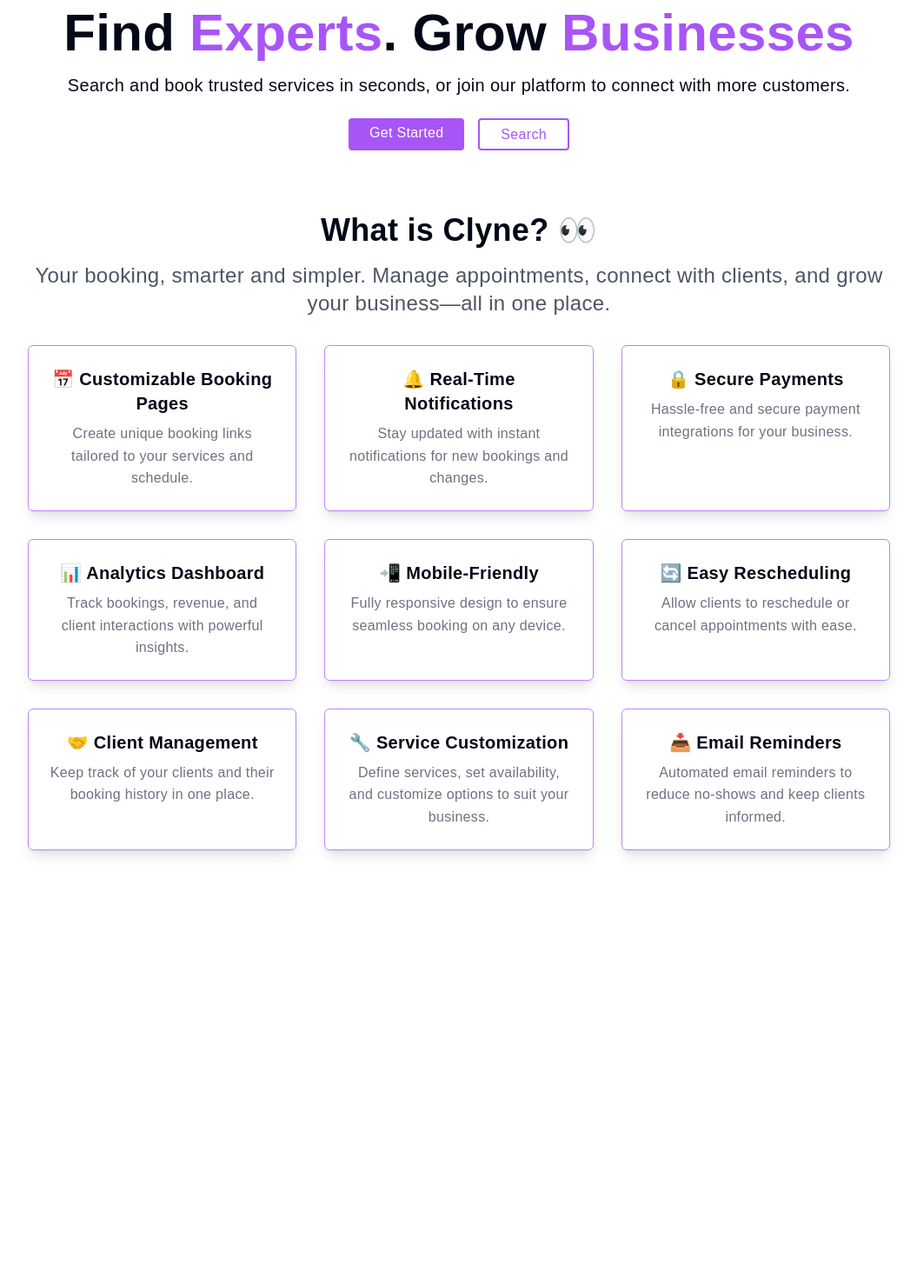
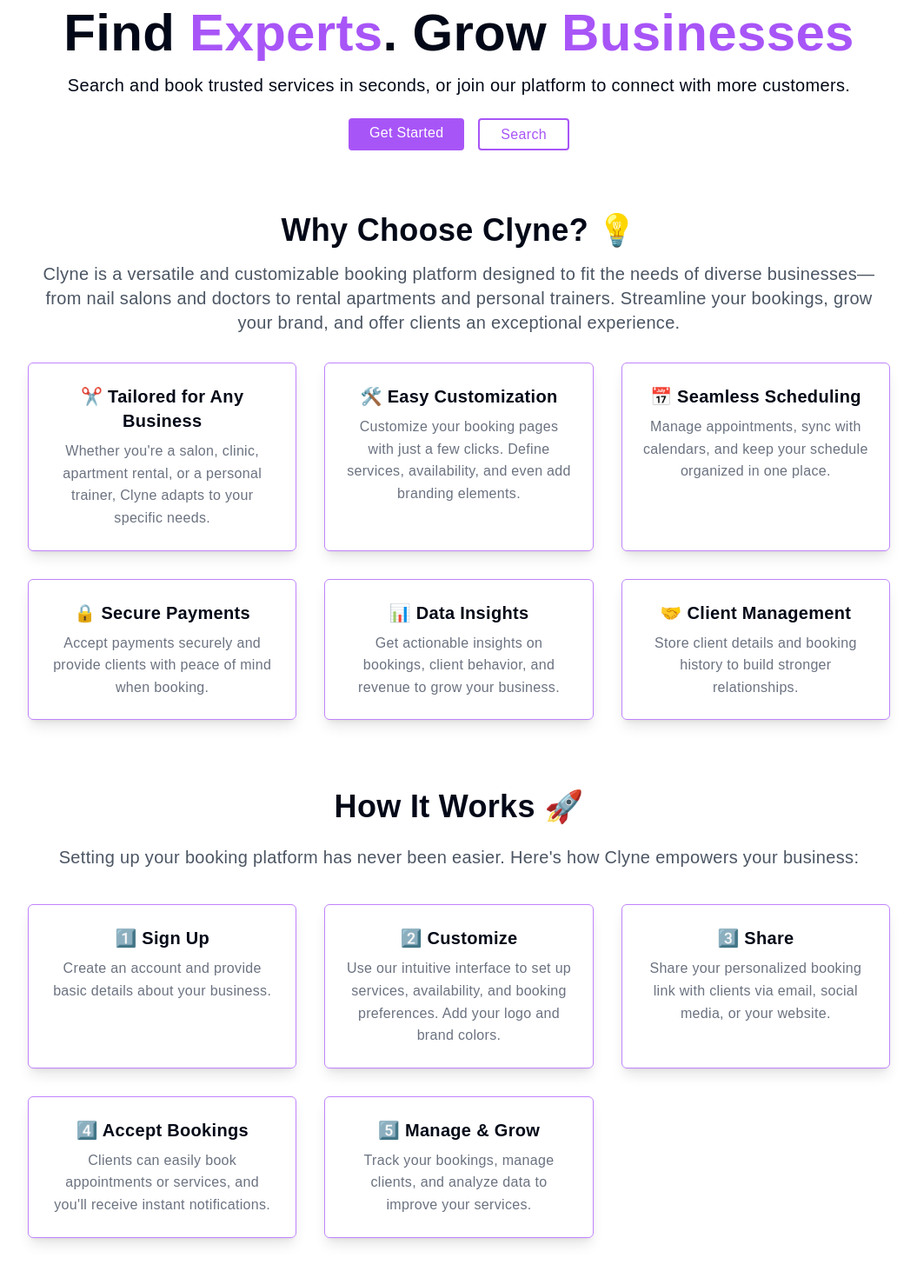
Before and after one commit to Matthommes/BookEase, a Next.js app in the folder frontend/: page / in a window 1280 px wide. Shown: the part 246-1716 px from the top of the page at 87% size, without its empty margins (112-1167 px from the left). Before the commit the page ends 1328 px from the top, so only its background shows below. Built offline with nearby package versions, Linux system fonts and the light colour scheme.

Commit message:
Add features 2

```diff
--- /dev/null
+++ b/frontend/app/components/works.jsx
@@ -0,0 +1,54 @@
+"use client";
+
+export default function HowItWorks() {
+  return (
+    <section className="py-10 px-6 lg:px-20 ">
+      {/* Section Intro */}
+      <h2 className="text-2xl lg:text-4xl text-center font-bold mb-6">
+        How It Works 🚀
+      </h2>
+      <p className="text-lg lg:text-xl text-center text-gray-600 mb-10">
+        Setting up your booking platform has never been easier. Here's how Clyne
+        empowers your business:
+      </p>
+
+      {/* Steps */}
+      <div className="grid grid-cols-1 lg:grid-cols-3 gap-8">
+        <div className="text-center p-6 border border-purple-400 shadow-lg rounded-md">
+          <h3 className="text-xl font-semibold mb-2">1️⃣ Sign Up</h3>
+          <p className="text-gray-500">
+            Create an account and provide basic details about your business.
+          </p>
+        </div>
+        <div className="text-center p-6 border border-purple-400 shadow-lg rounded-md">
+          <h3 className="text-xl font-semibold mb-2">2️⃣ Customize</h3>
+          <p className="text-gray-500">
+            Use our intuitive interface to set up services, availability, and
+            booking preferences. Add your logo and brand colors.
+          </p>
+        </div>
+        <div className="text-center p-6 border border-purple-400 shadow-lg rounded-md">
+          <h3 className="text-xl font-semibold mb-2">3️⃣ Share</h3>
+          <p className="text-gray-500">
+            Share your personalized booking link with clients via email, social
+            media, or your website.
+          </p>
+        </div>
+        <div className="text-center p-6 border border-purple-400 shadow-lg rounded-md">
+          <h3 className="text-xl font-semibold mb-2">4️⃣ Accept Bookings</h3>
+          <p className="text-gray-500">
+            Clients can easily book appointments or services, and you'll receive
+            instant notifications.
+          </p>
+        </div>
+        <div className="text-center p-6 border border-purple-400 shadow-lg rounded-md">
+          <h3 className="text-xl font-semibold mb-2">5️⃣ Manage & Grow</h3>
+          <p className="text-gray-500">
+            Track your bookings, manage clients, and analyze data to improve
+            your services.
+          </p>
+        </div>
+      </div>
+    </section>
+  );
+}
--- a/frontend/app/landing/feature/page.jsx
+++ b/frontend/app/landing/feature/page.jsx
@@ -5,77 +5,59 @@ export default function Feature() {
     <section className="py-10 px-6 lg:px-20">
       {/* Section Intro */}
       <h1 className="text-2xl lg:text-4xl text-center font-bold mb-4">
-        What is Clyne? 👀
+        Why Choose Clyne? 💡
       </h1>
-      <p className="text-lg lg:text-2xl text-center text-gray-600 mb-8">
-        Your booking, smarter and simpler. Manage appointments, connect with
-        clients, and grow your business—all in one place.
+      <p className="text-lg lg:text-xl text-center text-gray-600 mb-8">
+        Clyne is a versatile and customizable booking platform designed to fit
+        the needs of diverse businesses—from nail salons and doctors to rental
+        apartments and personal trainers. Streamline your bookings, grow your
+        brand, and offer clients an exceptional experience.
       </p>
 
       {/* Features */}
       <div className="grid grid-cols-1 lg:grid-cols-3 gap-8">
         <div className="text-center p-6 border border-purple-400 shadow-lg rounded-md">
           <h3 className="text-xl font-semibold mb-2">
-            📅 Customizable Booking Pages
+            ✂️ Tailored for Any Business
           </h3>
           <p className="text-gray-500">
-            Create unique booking links tailored to your services and schedule.
+            Whether you're a salon, clinic, apartment rental, or a personal
+            trainer, Clyne adapts to your specific needs.
           </p>
         </div>
         <div className="text-center p-6 border border-purple-400 shadow-lg rounded-md">
-          <h3 className="text-xl font-semibold mb-2">
-            🔔 Real-Time Notifications
-          </h3>
+          <h3 className="text-xl font-semibold mb-2">🛠️ Easy Customization</h3>
           <p className="text-gray-500">
-            Stay updated with instant notifications for new bookings and
-            changes.
+            Customize your booking pages with just a few clicks. Define
+            services, availability, and even add branding elements.
+          </p>
+        </div>
+        <div className="text-center p-6 border border-purple-400 shadow-lg rounded-md">
+          <h3 className="text-xl font-semibold mb-2">📅 Seamless Scheduling</h3>
+          <p className="text-gray-500">
+            Manage appointments, sync with calendars, and keep your schedule
+            organized in one place.
           </p>
         </div>
         <div className="text-center p-6 border border-purple-400 shadow-lg rounded-md">
           <h3 className="text-xl font-semibold mb-2">🔒 Secure Payments</h3>
           <p className="text-gray-500">
-            Hassle-free and secure payment integrations for your business.
+            Accept payments securely and provide clients with peace of mind when
+            booking.
           </p>
         </div>
         <div className="text-center p-6 border border-purple-400 shadow-lg rounded-md">
-          <h3 className="text-xl font-semibold mb-2">📊 Analytics Dashboard</h3>
+          <h3 className="text-xl font-semibold mb-2">📊 Data Insights</h3>
           <p className="text-gray-500">
-            Track bookings, revenue, and client interactions with powerful
-            insights.
-          </p>
-        </div>
-        <div className="text-center p-6 border border-purple-400 shadow-lg rounded-md">
-          <h3 className="text-xl font-semibold mb-2">📲 Mobile-Friendly</h3>
-          <p className="text-gray-500">
-            Fully responsive design to ensure seamless booking on any device.
-          </p>
-        </div>
-        <div className="text-center p-6 border border-purple-400 shadow-lg rounded-md">
-          <h3 className="text-xl font-semibold mb-2">🔄 Easy Rescheduling</h3>
-          <p className="text-gray-500">
-            Allow clients to reschedule or cancel appointments with ease.
+            Get actionable insights on bookings, client behavior, and revenue to
+            grow your business.
           </p>
         </div>
         <div className="text-center p-6 border border-purple-400 shadow-lg rounded-md">
           <h3 className="text-xl font-semibold mb-2">🤝 Client Management</h3>
           <p className="text-gray-500">
-            Keep track of your clients and their booking history in one place.
-          </p>
-        </div>
-        <div className="text-center p-6 border border-purple-400 shadow-lg rounded-md">
-          <h3 className="text-xl font-semibold mb-2">
-            🔧 Service Customization
-          </h3>
-          <p className="text-gray-500">
-            Define services, set availability, and customize options to suit
-            your business.
-          </p>
-        </div>
-        <div className="text-center p-6 border border-purple-400 shadow-lg rounded-md">
-          <h3 className="text-xl font-semibold mb-2">📥 Email Reminders</h3>
-          <p className="text-gray-500">
-            Automated email reminders to reduce no-shows and keep clients
-            informed.
+            Store client details and booking history to build stronger
+            relationships.
           </p>
         </div>
       </div>
--- a/frontend/app/page.js
+++ b/frontend/app/page.js
@@ -2,6 +2,7 @@ import Link from "next/link";
 import NavBar from "./components/nav";
 import Hero from "./components/hero";
 import Feature from "./landing/feature/page";
+import HowItWorks from "./components/works";
 
 export default function Home() {
   return (
@@ -9,6 +10,7 @@ export default function Home() {
       <NavBar />
       <Hero />
       <Feature />
+      <HowItWorks/>
     </main>
   );
 }
```
